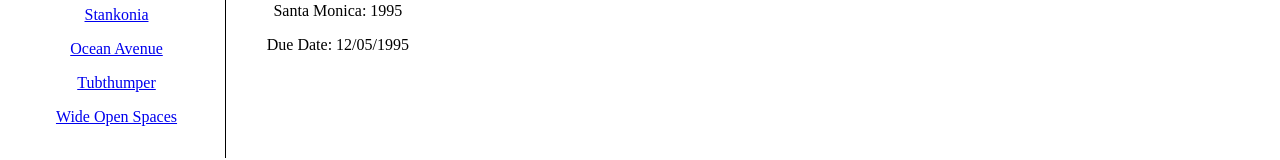
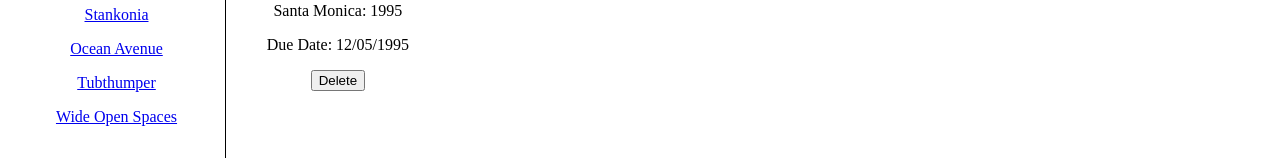
Before and after one commit to RPGi0/react-router-v6, a React (Create React App) app: page /invoices/1995 in a window 1280 px wide. Shown: the part 196-356 px from the top of the page. Built offline with nearby package versions, Linux system fonts and the light colour scheme.

Commit message:
delete invoice using useNavigate and useLocation

```diff
--- a/src/data.js
+++ b/src/data.js
@@ -48,3 +48,9 @@
   let location = useLocation();
   return <NavLink to={to + location.search} {...props} />;
 }
+
+export function deleteInvoice(number) {
+  invoices = invoices.filter(
+    (invoice) => invoice.number !== number
+  )
+}
--- a/src/routes/invoice.jsx
+++ b/src/routes/invoice.jsx
@@ -1,8 +1,14 @@
 import React from 'react';
-import { useParams } from 'react-router-dom';
-import { getInvoice } from '../data';
+import {
+  useParams,
+  useNavigate,
+  useLocation,
+} from 'react-router-dom';
+import { getInvoice, deleteInvoice } from '../data';
 
 export default function Invoice() {
+  let navigate = useNavigate();
+  let location = useLocation();
   let params = useParams();
   let invoice = getInvoice(parseInt(params.invoiceId, 10));
 
@@ -14,6 +20,16 @@
         {invoice.name}: {invoice.number}
       </p>
       <p>Due Date: {invoice.due}</p>
+      <p>
+        <button
+          onClick={() => {
+            deleteInvoice(invoice.number);
+            navigate("/invoices" + location.search);
+          }}
+        >
+          Delete
+        </button>
+      </p>
     </main>
-  )
+  );
 }
```
